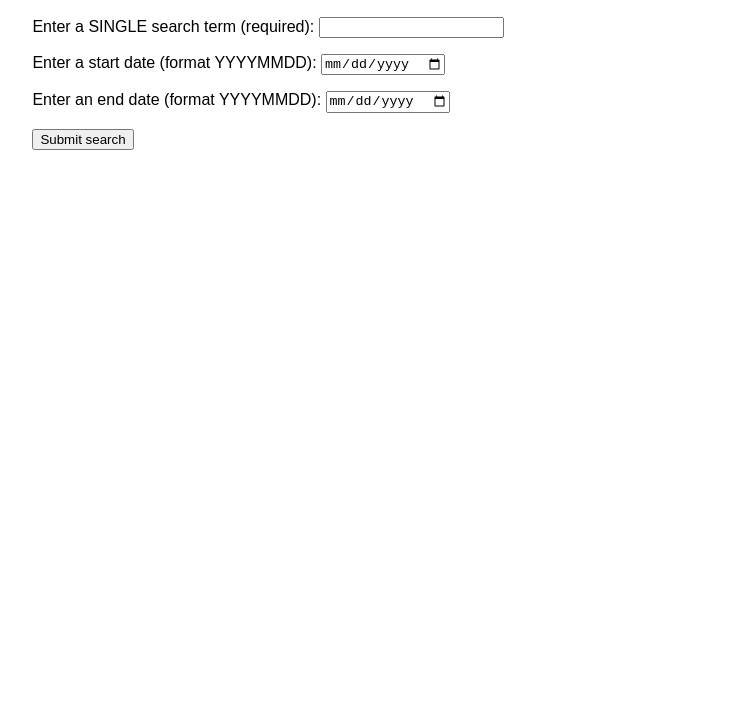
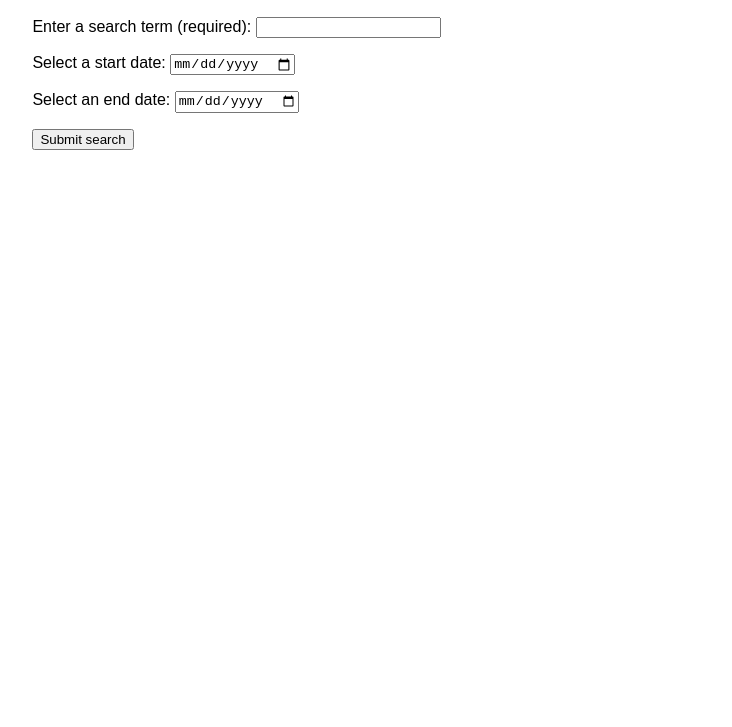
Before and after one commit to DaniloUy/NYTimes, a plain HTML site: page index.html in a window 1280 px wide. Shown: the part 73-800 px from the top of the page, without its empty margins (112-844 px from the left). Drawn offline with Linux system fonts and the light colour scheme.

Commit message:
third commit

```diff
--- a/index.html
+++ b/index.html
@@ -14,15 +14,15 @@
         <!--Search Form-->
         <form>
           <p>
-            <label for="search">Enter a SINGLE search term (required): </label>
+            <label for="search">Enter a search term (required): </label>
             <input type="text" id="search" class="search" required>
           </p>
           <p>
-            <label for="start-date">Enter a start date (format YYYYMMDD): </label>
+            <label for="start-date">Select a start date: </label>
             <input type="date" id="start-date" class="start-date" pattern="[0-9]{8}">
           </p>
           <p>
-            <label for="end-date">Enter an end date (format YYYYMMDD): </label>
+            <label for="end-date">Select an end date: </label>
             <input type="date" id="end-date" class="end-date" pattern="[0-9]{8}">
           </p>
           <p>
```
